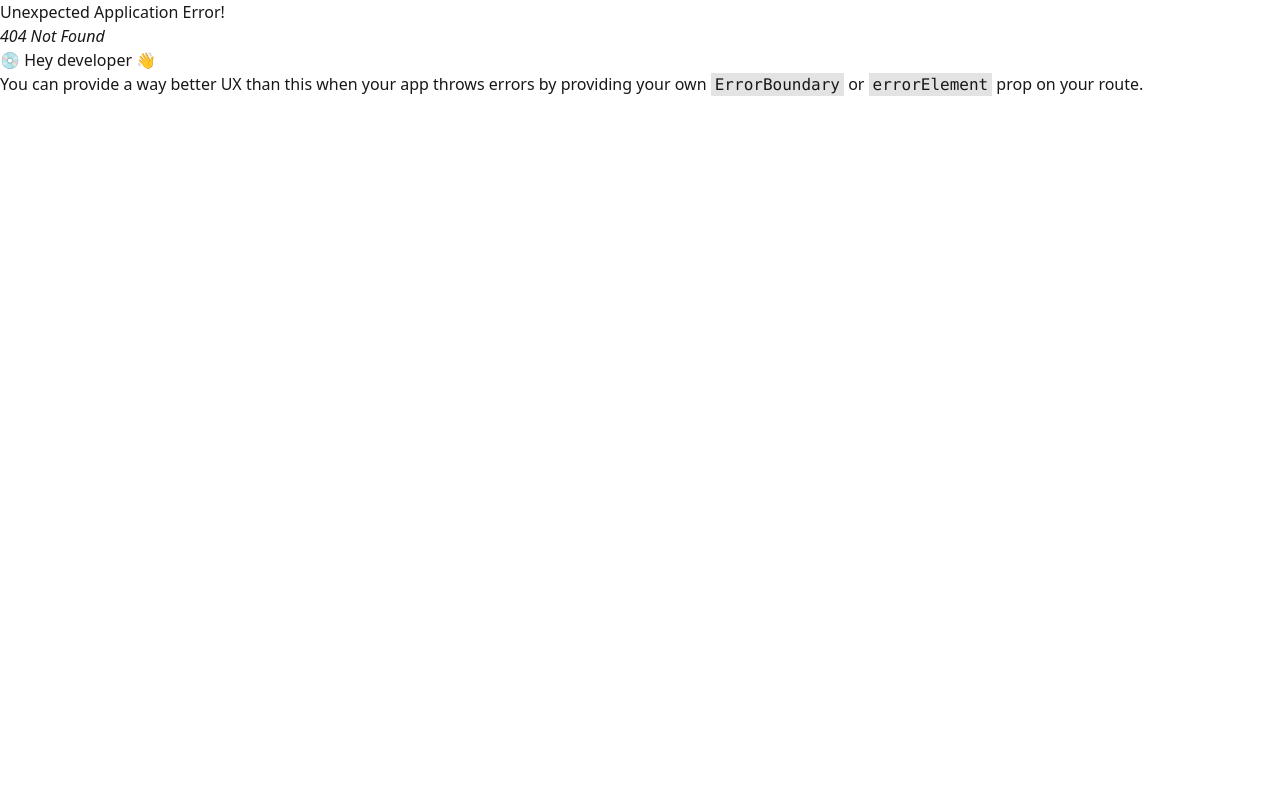
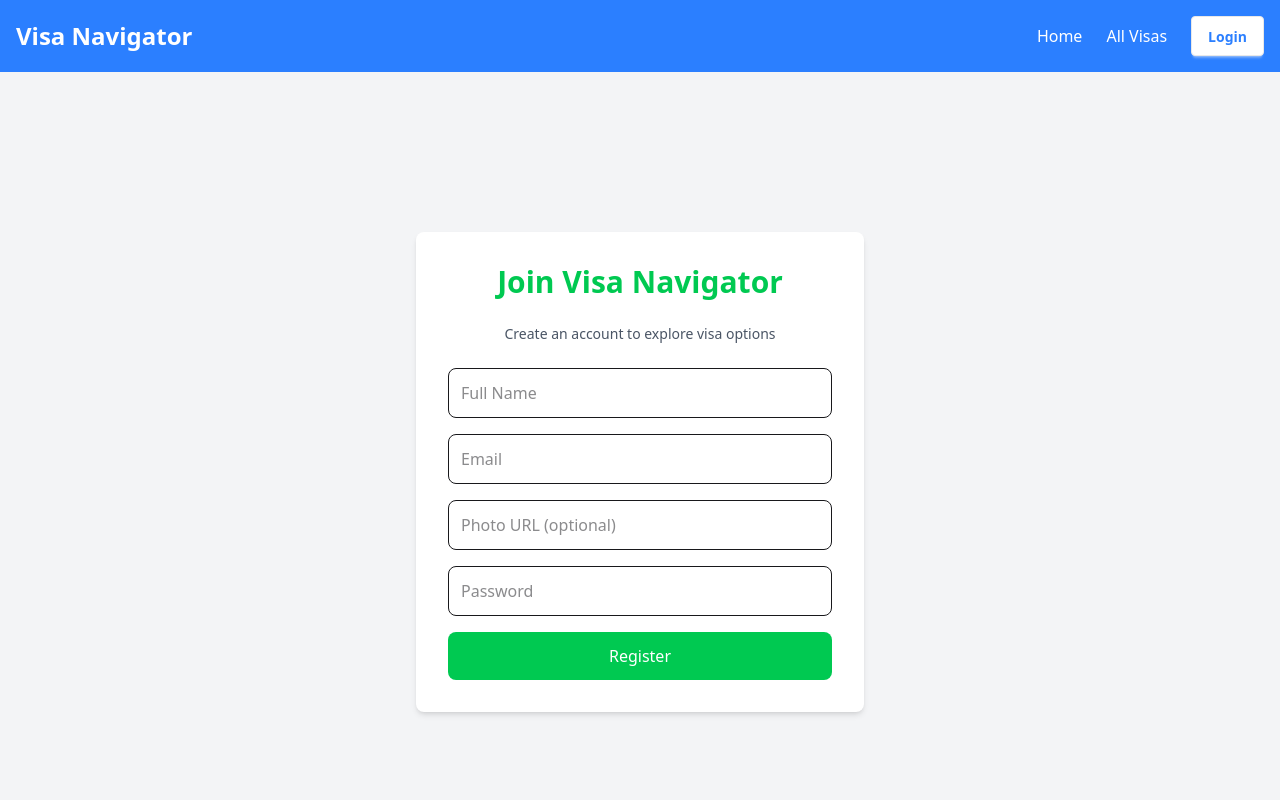
Before and after one commit to israk03/visa-nav-client, a React (Vite) app: page /register in a window 1280 px wide. Before the commit this address had no page. Shown: the top 800 px of the page. Built offline with nearby package versions, Linux system fonts and the light colour scheme; no server answers.

Commit message:
auth context, firebase, login page and register page design and functionality added

```diff
--- a/package.json
+++ b/package.json
@@ -11,12 +11,14 @@
   },
   "dependencies": {
     "@tailwindcss/vite": "^4.0.3",
+    "firebase": "^11.2.0",
     "localforage": "^1.10.0",
     "match-sorter": "^8.0.0",
     "react": "^19.0.0",
     "react-dom": "^19.0.0",
     "react-icons": "^5.4.0",
     "react-router-dom": "^7.1.5",
+    "react-toastify": "^11.0.3",
     "sort-by": "^1.2.0",
     "tailwindcss": "^4.0.3"
   },
--- a/src/App.jsx
+++ b/src/App.jsx
@@ -6,8 +6,8 @@ function App() {
   return (
     <>
       <Navbar></Navbar>
+      <Outlet></Outlet>
       <Footer></Footer>
-      <Outlet></Outlet>
     </>
   );
 }
--- a/src/components/Navbar.jsx
+++ b/src/components/Navbar.jsx
@@ -1,17 +1,19 @@
 import { useState } from "react";
 import { Link } from "react-router-dom";
 import { FaBars, FaTimes } from "react-icons/fa";
+import { useAuth } from "../context/AuthContext";
 
 const Navbar = () => {
-  const [isLoggedIn, setIsLoggedIn] = useState(false);
+  const { user, logoutUser } = useAuth();
+
   const [isMenuOpen, setIsMenuOpen] = useState(false);
 
   // Sample user data (Replace with Firebase Auth later)
-  const user = {
-    displayName: "John Doe",
-    photoURL:
-      "https://npr.brightspotcdn.com/dims4/default/d44fe82/2147483647/strip/true/crop/800x1200+0+0/resize/1760x2640!/format/webp/quality/90/?url=http%3A%2F%2Fnpr-brightspot.s3.amazonaws.com%2Flegacy%2Fsites%2Fwvxu%2Ffiles%2F201703%2Fjim_parsons_big_bang_theory_2016.jpg", // Example image
-  };
+  // const user = {
+  //   displayName: "John Doe",
+  //   photoURL:
+  //     "https://npr.brightspotcdn.com/dims4/default/d44fe82/2147483647/strip/true/crop/800x1200+0+0/resize/1760x2640!/format/webp/quality/90/?url=http%3A%2F%2Fnpr-brightspot.s3.amazonaws.com%2Flegacy%2Fsites%2Fwvxu%2Ffiles%2F201703%2Fjim_parsons_big_bang_theory_2016.jpg", // Example image
+  // };
 
   return (
     <nav className="bg-blue-500 text-white p-4">
@@ -25,12 +27,12 @@ const Navbar = () => {
         <div className="hidden lg:flex gap-6 items-center">
           <Link to="/">Home</Link>
           <Link to="/all-visas">All Visas</Link>
-          {isLoggedIn && <Link to="/add-visa">Add Visa</Link>}
-          {isLoggedIn && <Link to="/my-visas">My Added Visas</Link>}
-          {isLoggedIn && <Link to="/my-applications">My Applications</Link>}
+          {user && <Link to="/add-visa">Add Visa</Link>}
+          {user && <Link to="/my-visas">My Added Visas</Link>}
+          {user && <Link to="/my-applications">My Applications</Link>}
 
           {/* Conditional Login/Register */}
-          {!isLoggedIn ? (
+          {!user ? (
             <>
               <Link
                 to="/login"
@@ -50,7 +52,7 @@ const Navbar = () => {
                 {user.displayName}
               </div>
               <button
-                onClick={() => setIsLoggedIn(false)}
+                onClick={() => logoutUser()}
                 className="btn ml-4 bg-red-500 px-4 py-1 rounded"
               >
                 Logout
@@ -77,24 +79,24 @@ const Navbar = () => {
           <Link to="/all-visas" onClick={() => setIsMenuOpen(false)}>
             All Visas
           </Link>
-          {isLoggedIn && (
+          {user && (
             <Link to="/add-visa" onClick={() => setIsMenuOpen(false)}>
               Add Visa
             </Link>
           )}
-          {isLoggedIn && (
+          {user && (
             <Link to="/my-visas" onClick={() => setIsMenuOpen(false)}>
               My Added Visas
             </Link>
           )}
-          {isLoggedIn && (
+          {user && (
             <Link to="/my-applications" onClick={() => setIsMenuOpen(false)}>
               My Applications
             </Link>
           )}
 
           {/* Conditional Login/Register */}
-          {!isLoggedIn ? (
+          {!user ? (
             <>
               <Link to="/login" onClick={() => setIsMenuOpen(false)}>
                 Login
--- /dev/null
+++ b/src/context/AuthContext.jsx
@@ -0,0 +1,114 @@
+import { createContext, useContext, useEffect, useState } from "react";
+import {
+  createUserWithEmailAndPassword,
+  signInWithEmailAndPassword,
+  signOut,
+  onAuthStateChanged,
+  GoogleAuthProvider,
+  signInWithPopup,
+  updateProfile,
+} from "firebase/auth";
+import { auth } from "../firebase/firebase.config";
+
+const AuthContext = createContext();
+
+const googleProvider = new GoogleAuthProvider();
+
+export const AuthProvider = ({ children }) => {
+  const [user, setUser] = useState(null);
+  const [loading, setLoading] = useState(true);
+
+  // Register User
+  const registerUser = async (name, email, photoURL, password) => {
+    setLoading(true);
+    try {
+      const userCredential = await createUserWithEmailAndPassword(
+        auth,
+        email,
+        password
+      );
+      await updateProfile(userCredential.user, {
+        displayName: name,
+        photoURL: photoURL || "https://via.placeholder.com/150",
+      });
+      setUser(userCredential.user);
+      return userCredential.user;
+    } catch (error) {
+      throw error.message;
+    } finally {
+      setLoading(false);
+    }
+  };
+
+  // Login User
+  const loginUser = async (email, password) => {
+    setLoading(true);
+    try {
+      const userCredential = await signInWithEmailAndPassword(
+        auth,
+        email,
+        password
+      );
+      setUser(userCredential.user);
+      return userCredential.user;
+    } catch (error) {
+      throw error.message;
+    } finally {
+      setLoading(false);
+    }
+  };
+
+  // Google Sign-In
+  const signInWithGoogle = async () => {
+    setLoading(true);
+    try {
+      const result = await signInWithPopup(auth, googleProvider);
+      setUser(result.user);
+      return result.user;
+    } catch (error) {
+      throw error.message;
+    } finally {
+      setLoading(false);
+    }
+  };
+
+  // Logout
+  const logoutUser = async () => {
+    setLoading(true);
+    try {
+      await signOut(auth);
+      setUser(null);
+    } catch (error) {
+      throw error.message;
+    } finally {
+      setLoading(false);
+    }
+  };
+
+  // Monitor auth state
+  useEffect(() => {
+    const unsubscribe = onAuthStateChanged(auth, (currentUser) => {
+      setUser(currentUser);
+      console.log(currentUser);
+      setLoading(false);
+    });
+    return () => unsubscribe();
+  }, []);
+
+  return (
+    <AuthContext.Provider
+      value={{
+        user,
+        loading,
+        registerUser,
+        loginUser,
+        signInWithGoogle,
+        logoutUser,
+      }}
+    >
+      {children}
+    </AuthContext.Provider>
+  );
+};
+
+export const useAuth = () => useContext(AuthContext);
--- /dev/null
+++ b/src/firebase/firebase.config.js
@@ -0,0 +1,16 @@
+// Import the functions you need from the SDKs you need
+import { initializeApp } from "firebase/app";
+import { getAuth } from "firebase/auth";
+
+// Your web app's Firebase configuration
+const firebaseConfig = {
+  apiKey: "AIzaSyBzRwAQvzS1CaMX9dLak44EijrtnKjKuCA",
+  authDomain: "visa-nav.firebaseapp.com",
+  projectId: "visa-nav",
+  storageBucket: "visa-nav.firebasestorage.app",
+  messagingSenderId: "331016086538",
+  appId: "1:331016086538:web:61c3962fb9f9a35cd72bf3",
+};
+
+const app = initializeApp(firebaseConfig);
+export const auth = getAuth(app);
--- a/src/main.jsx
+++ b/src/main.jsx
@@ -4,9 +4,12 @@ import "./index.css";
 
 import { RouterProvider } from "react-router-dom";
 import { router } from "./routes/router.jsx";
+import { AuthProvider } from "./context/AuthContext.jsx";
 
 createRoot(document.getElementById("root")).render(
   <StrictMode>
-    <RouterProvider router={router}></RouterProvider>
+    <AuthProvider>
+      <RouterProvider router={router}></RouterProvider>
+    </AuthProvider>
   </StrictMode>
 );
--- /dev/null
+++ b/src/pages/Login.jsx
@@ -0,0 +1,85 @@
+import { useState } from "react";
+import { useAuth } from "../context/AuthContext";
+import { Link, useNavigate } from "react-router-dom";
+import { toast } from "react-toastify";
+import { FcGoogle } from "react-icons/fc";
+
+const Login = () => {
+  const [email, setEmail] = useState("");
+  const [password, setPassword] = useState("");
+  const { loginUser, signInWithGoogle } = useAuth();
+  const navigate = useNavigate();
+
+  const handleLogin = async (e) => {
+    e.preventDefault();
+    try {
+      await loginUser(email, password);
+      toast.success("Login successful!");
+      navigate("/");
+    } catch (error) {
+      toast.error(error);
+    }
+  };
+
+  const handleGoogleLogin = async () => {
+    try {
+      await signInWithGoogle();
+      toast.success("Login successful!");
+      navigate("/");
+    } catch (error) {
+      toast.error(error);
+    }
+  };
+
+  return (
+    <div className="flex items-center justify-center min-h-screen bg-gray-100">
+      <div className="w-full max-w-md p-8 space-y-6 bg-white shadow-md rounded-lg">
+        <h2 className="text-3xl font-bold text-center text-blue-500">
+          Welcome Back!
+        </h2>
+        <p className="text-sm text-center text-gray-600">
+          Login to access your account
+        </p>
+
+        <form onSubmit={handleLogin} className="space-y-4">
+          <input
+            className="w-full p-3 border rounded-lg focus:outline-none focus:ring-2 focus:ring-blue-400"
+            type="email"
+            placeholder="Email"
+            onChange={(e) => setEmail(e.target.value)}
+            required
+          />
+          <input
+            className="w-full p-3 border rounded-lg focus:outline-none focus:ring-2 focus:ring-blue-400"
+            type="password"
+            placeholder="Password"
+            onChange={(e) => setPassword(e.target.value)}
+            required
+          />
+          <button
+            type="submit"
+            className="w-full p-3 bg-blue-500 text-white rounded-lg hover:bg-blue-600 transition"
+          >
+            Login
+          </button>
+        </form>
+
+        <button
+          onClick={handleGoogleLogin}
+          className="w-full flex items-center justify-center gap-3 p-3 border rounded-lg text-gray-700 hover:bg-gray-200 transition"
+        >
+          <FcGoogle className="text-2xl" /> Sign in with Google
+        </button>
+
+        <p className="text-sm text-center">
+          Don't have an account?{" "}
+          <Link to="/register" className="text-blue-500">
+            Register
+          </Link>
+        </p>
+      </div>
+    </div>
+  );
+};
+
+export default Login;
--- /dev/null
+++ b/src/pages/Register.jsx
@@ -0,0 +1,84 @@
+import { useState } from "react";
+import { useAuth } from "../context/AuthContext";
+import { useNavigate } from "react-router-dom";
+import { toast } from "react-toastify";
+
+const Register = () => {
+  const [name, setName] = useState("");
+  const [email, setEmail] = useState("");
+  const [photoURL, setPhotoURL] = useState("");
+  const [password, setPassword] = useState("");
+  const { registerUser } = useAuth();
+  const navigate = useNavigate();
+
+  const handleRegister = async (e) => {
+    e.preventDefault();
+    if (
+      !/[A-Z]/.test(password) ||
+      !/[a-z]/.test(password) ||
+      password.length < 6
+    ) {
+      return toast.error(
+        "Password must have an uppercase, lowercase letter, and be at least 6 characters long."
+      );
+    }
+    try {
+      await registerUser(name, email, photoURL, password);
+      toast.success("Registration successful!");
+      navigate("/");
+    } catch (error) {
+      toast.error(error);
+    }
+  };
+
+  return (
+    <div className="flex items-center justify-center min-h-screen bg-gray-100">
+      <div className="w-full max-w-md p-8 space-y-6 bg-white shadow-md rounded-lg">
+        <h2 className="text-3xl font-bold text-center text-green-500">
+          Join Visa Navigator
+        </h2>
+        <p className="text-sm text-center text-gray-600">
+          Create an account to explore visa options
+        </p>
+
+        <form onSubmit={handleRegister} className="space-y-4">
+          <input
+            className="w-full p-3 border rounded-lg focus:outline-none focus:ring-2 focus:ring-green-400"
+            type="text"
+            placeholder="Full Name"
+            onChange={(e) => setName(e.target.value)}
+            required
+          />
+          <input
+            className="w-full p-3 border rounded-lg focus:outline-none focus:ring-2 focus:ring-green-400"
+            type="email"
+            placeholder="Email"
+            onChange={(e) => setEmail(e.target.value)}
+            required
+          />
+          <input
+            className="w-full p-3 border rounded-lg focus:outline-none focus:ring-2 focus:ring-green-400"
+            type="url"
+            placeholder="Photo URL (optional)"
+            onChange={(e) => setPhotoURL(e.target.value)}
+          />
+          <input
+            className="w-full p-3 border rounded-lg focus:outline-none focus:ring-2 focus:ring-green-400"
+            type="password"
+            placeholder="Password"
+            onChange={(e) => setPassword(e.target.value)}
+            required
+          />
+          <button
+            type="submit"
+            className="w-full p-3 bg-green-500 text-white rounded-lg hover:bg-green-600 transition"
+          >
+            Register
+          </button>
+        </form>
+      </div>
+    </div>
+  );
+};
+
+export default Register;
```
Also changed, not shown: src/routes/router.jsx (+12 -0 lines), 1 other file (tests, documents, lock files or other folders).
